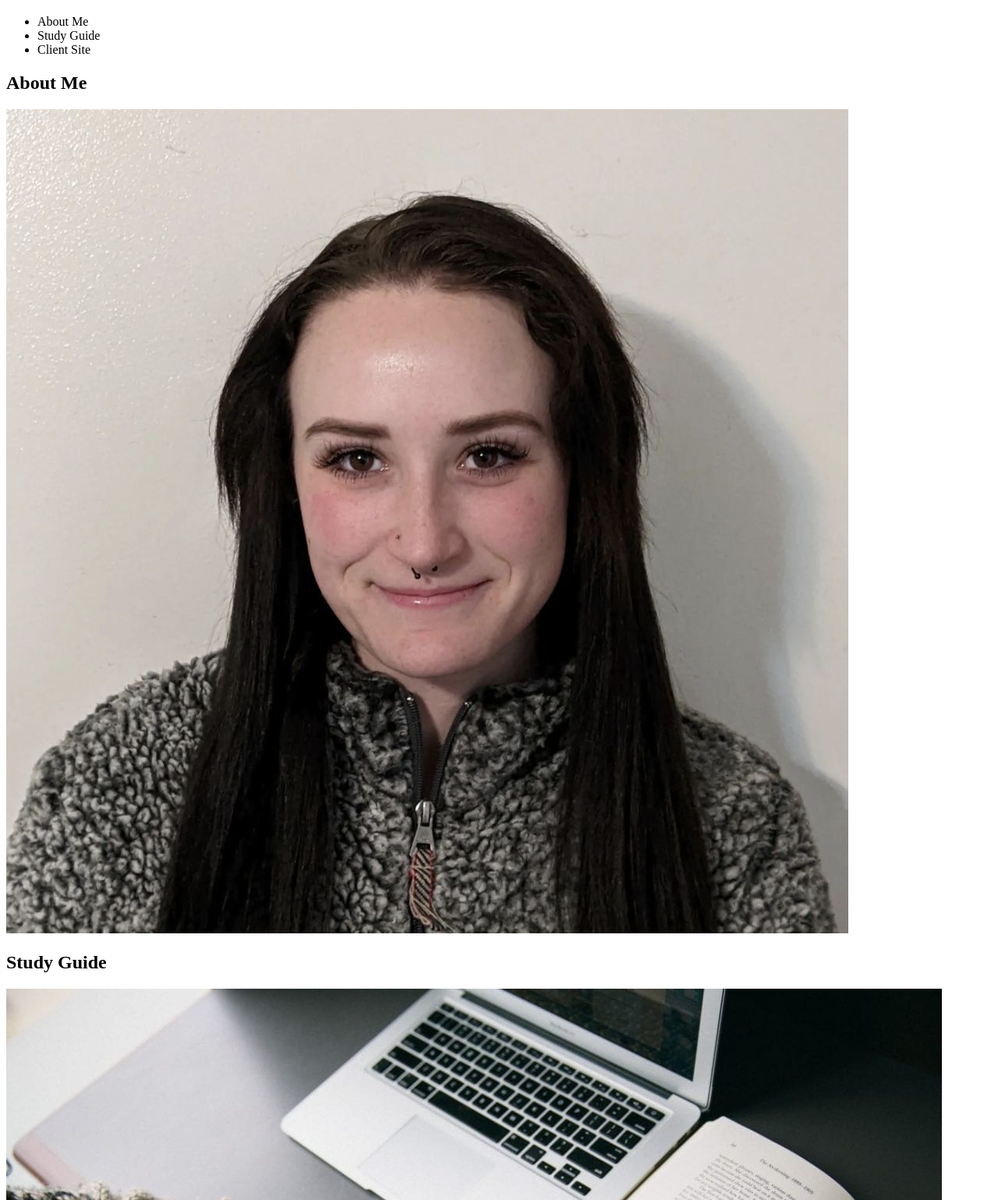
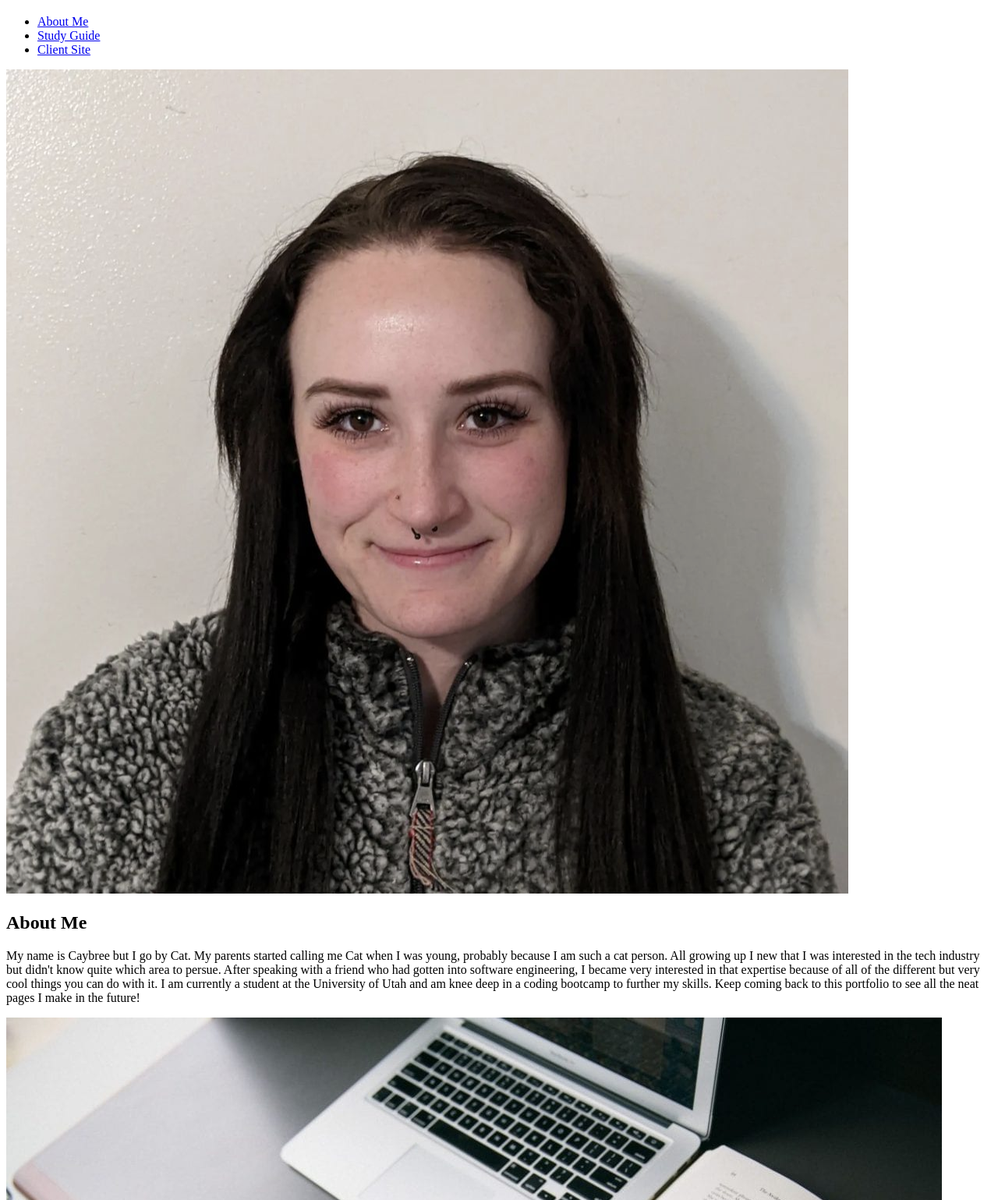
Before and after one commit to CatCorbin/Cat-Corbin-Portfolio, a plain HTML site: page index.html in a window 1280 px wide. Shown: the part 61-1600 px from the top of the page at 78% size. Drawn offline with Linux system fonts and the light colour scheme.

Commit message:
Added paragraphs describing sections

```diff
--- a/index.html
+++ b/index.html
@@ -6,39 +6,54 @@
     <meta charset="UTF-8" />
     <link rel="reset" href="./assets/css/reset.css">
     <link rel="stylesheet" href="./assets/css/style.css">
-    </head>
+</head>
 
-    <body>
-<header>
+<body>
+<header class="header">
     <!--Title-->
    <h1>Cat Corbin</h1>
    <!--Navigation Menu-->
    <nav>
     <ul>
-        <li> <a>About Me</a> </li>
-        <li> <a>Study Guide</a> </li>
-        <li> <a>Client Site</a> </li>
+        <li>
+            <a href="#about-me" alt="cat corbin picture">About Me</a>
+         </li>
+        <li>
+            <a href="#study-guide" alt="student-studying-laptop">Study Guide</a>
+        </li>
+        <li>
+            <a href=#client-site" alt="advertising">Client Site</a>
+        </li>
     </ul>
    </nav>
 </header>
 <!--About Me Section-->
 <section>
-    <h1>About Me</h1>
-    <img src="assets/images/Me.png">
+    <img src="assets/images/Me.png"/>
+    <h2>About Me</h2>
+    <p>My name is Caybree but I go by Cat. My parents started calling me Cat when I was young, probably because I am such a cat person. All growing up I new that I was interested in the tech industry but didn't know quite which area to persue. After speaking with a friend who had gotten into software engineering, I became very interested in that expertise because of all of the different but very cool things you can do with it. I am currently a student at the University of Utah and am knee deep in a coding bootcamp to further my skills. Keep coming back to this portfolio to see all the neat pages I make in the future!</p>
 </section>
 <!--Section detailing the Prework Study Guide I made-->
 <section>
-    <h1>Study Guide</h1>
-    <img src="assets/images/Study.jpg">
+    <img src="assets/images/Study.jpg" alt="student studying">
+    <h2>Study Guide</h2>
+    <p>When I had little to no prior experiencewith coding, I created a study guide to coding as a prework project before starting my coding bootcamp. This webpage included HTML, CSS, and JavaScript and was deployed to the web.</p>
+    <link src="https://catcorbin.github.io/prework-study-guide/">
 </section>
 <!--Section detailing the Module 1 Challenge I modified-->
 <section>
-    <h1>Client Site</h1>
-    <img src="assets/images/Advertising.jpeg">
+    <img src="assets/images/Advertising.jpeg" alt="advertising">
+    <h2>Client Site</h2>
+    <p>Still being very new to web developement, I was given a starter code and created a website for a client using HTML and CSS only. This website includes a working navigation tab that when clicked will take the user to a specifc area of the page, pictures, and links. Check the page out with the link below!
+    </p>
+    <link src="https://catcorbin.github.io/Horiseon-Client-Page/">
 </section>
 <!--Contact Information-->
 <footer>
     <h2>Contact Me</h2>
-</footer>
+</footer class="footer">
+<h2>
+    <link catcorbin0919@gmail.com/>
+</h2>
     </body>
     </html>
```
